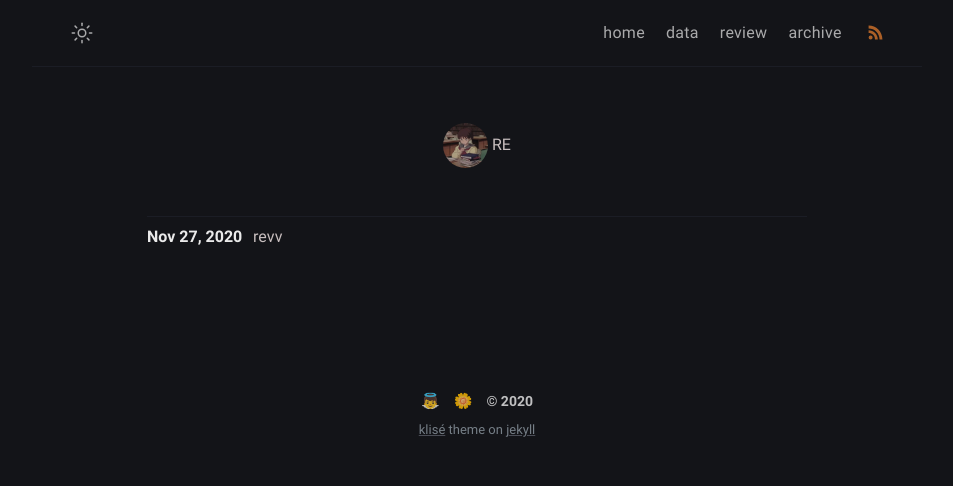
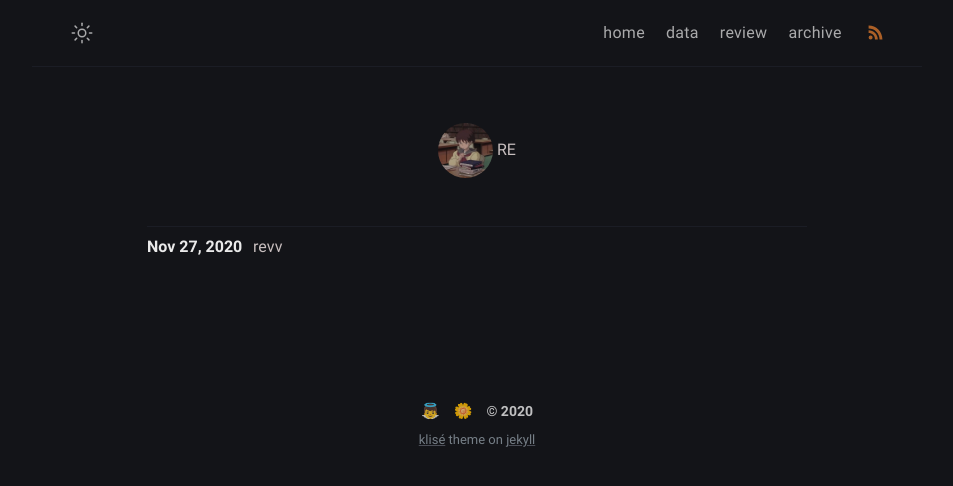
Before and after one commit to iwdstry/yeieje, a Jekyll site: the page built from review.html, in a window 1280 px wide. Shown: the top 486 px of the page, without its empty margins (163-1116 px from the left). Built offline with Jekyll 4.4.1, drawn with Linux system fonts in a browser that asks for light colours.

Commit message:
Update _layout.scss

```diff
--- a/_sass/klise/_layout.scss
+++ b/_sass/klise/_layout.scss
@@ -10,8 +10,8 @@
   }
 
   .data-avatar {
-    width: 45px;
-    height: 45px;
+    width: 55px;
+    height: 55px;
     border-radius: 100%;
     user-select: none;
     background-color: $black;
```
